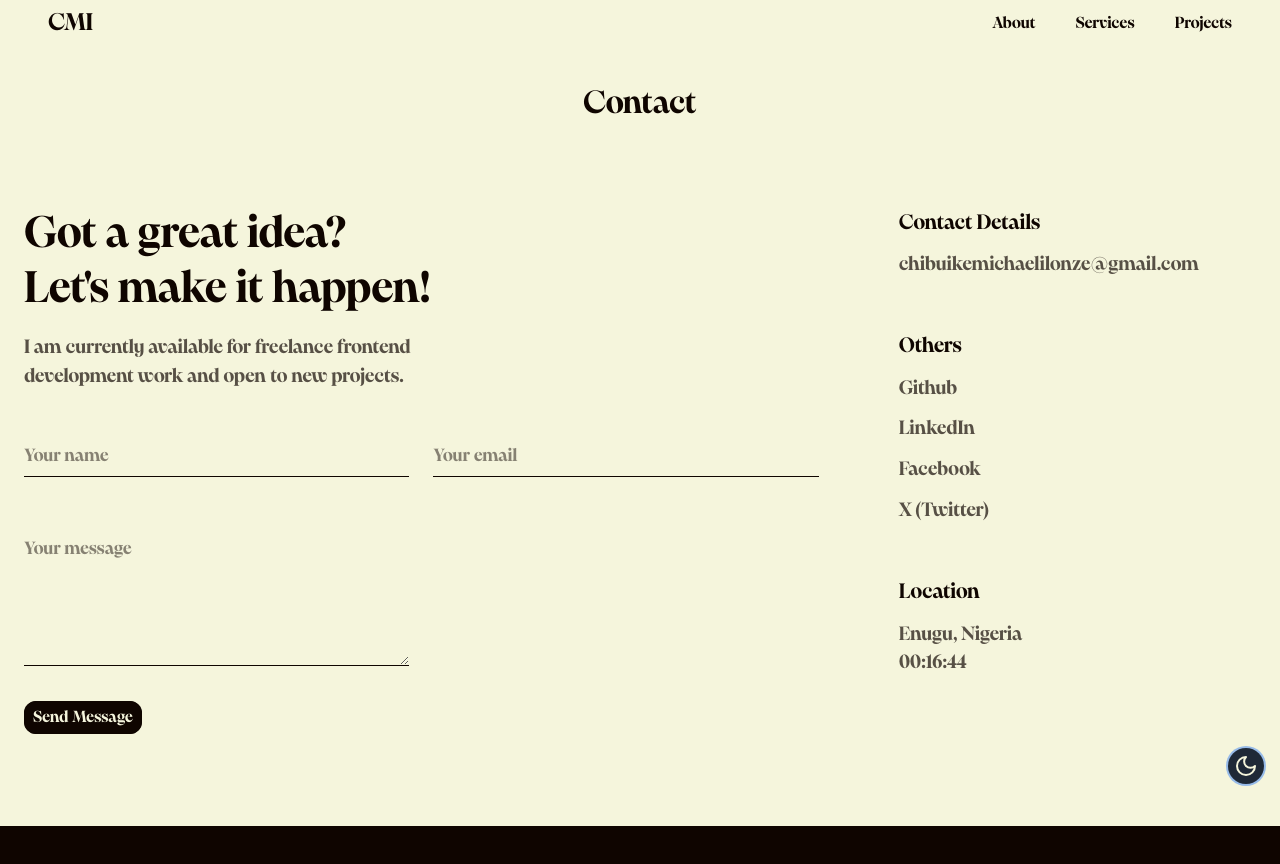
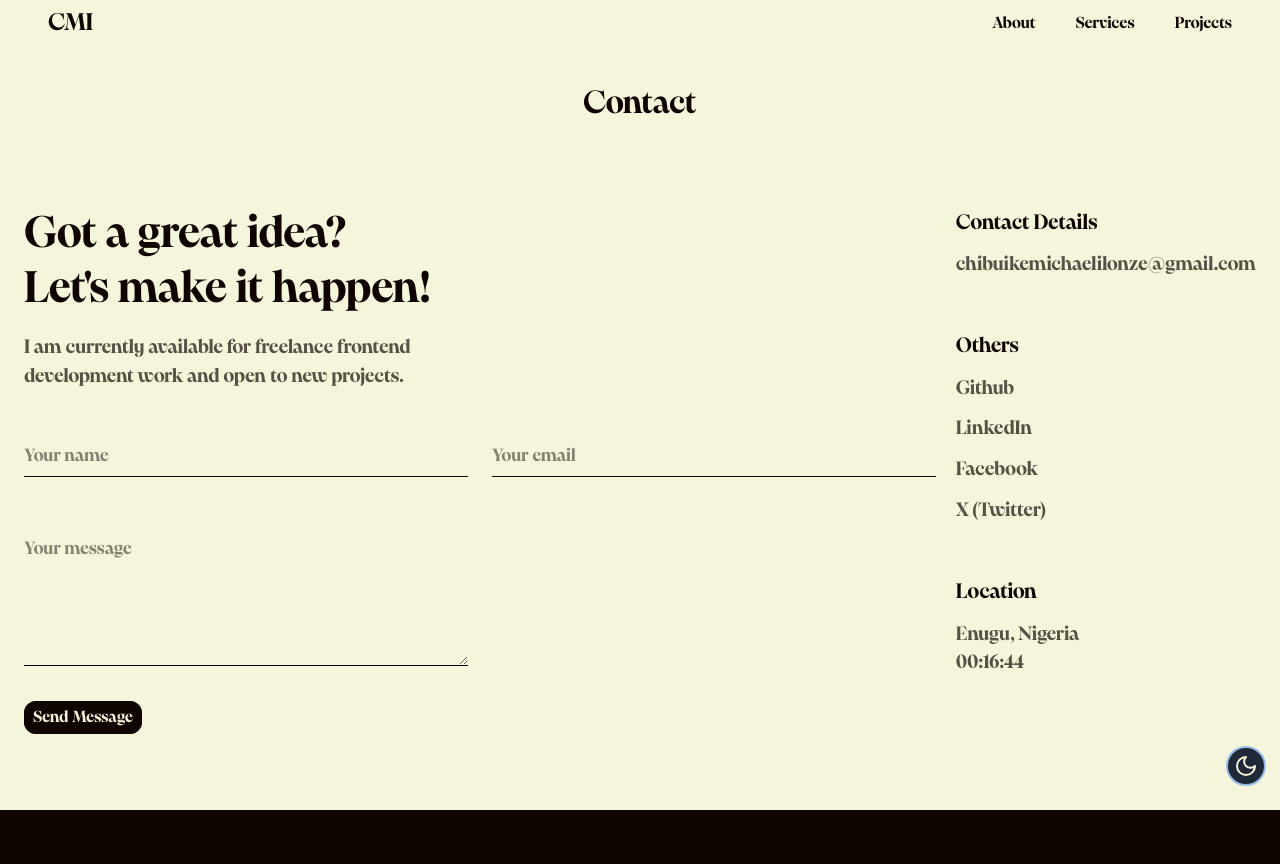
Before and after one commit to CMI-James/main-portfolio, a Next.js app: page /contact in a window 1280 px wide. Shown: the top 864 px of the page. Built offline with nearby package versions, Linux system fonts and the light colour scheme.

Commit message:
improvements

```diff
--- a/src/components/contact/Contact.jsx
+++ b/src/components/contact/Contact.jsx
@@ -4,17 +4,13 @@ import Section from "../layout/section";
 import SectionHeader from "../layout/section-header";
 import SectionBody from "../layout/section-body";
 
-
 export default function ContactMe({ className = "" }) {
   return (
-    <Section
-      className="theme-dark-light "
-      aria-label="contact me"
-    >
+    <Section className="theme-dark-light " aria-label="contact me">
       <SectionHeader title="Contact" />
       <SectionBody>
-        <div className=" flex flex-col gap-20 md:grid md:grid-cols-5 xl:grid-cols-6  pb-4 mt-20">
-          <div className="md:col-span-3 xl:col-span-4">
+        <div className=" flex flex-col md:flex-row gap-x-5  gap-y-20 ">
+          <div className="flex-1">
             <h3 className="max-w-lg 2xl:max-w-3xl text-heading-3 2xl:text-7xl font-semibold leading-tight ">
               Got a great idea? <br /> Let's make it happen!
             </h3>
--- a/src/components/contact/components/contactDetails.jsx
+++ b/src/components/contact/components/contactDetails.jsx
@@ -26,8 +26,8 @@ const ContactDetails = () => {
   const socialLinks = [
     { href: 'https://github.com/CMI-James', platform: 'Github' },
     { href: 'https://www.linkedin.com/in/chibuikem-ilonze-7397a522a/', platform: 'LinkedIn' },
-    { href: 'https://web.facebook.com/chibuike.ilonze.1', platform: 'Facebook' },
-    { href: 'https://twitter.com/CMIJames', platform: 'X (Twitter)' }
+    { href: 'https://web.facebook.com/CMIJames', platform: 'Facebook' },
+    { href: 'https://twitter.com/cmi_james', platform: 'X (Twitter)' }
   ];
 
   return (
@@ -35,7 +35,7 @@ const ContactDetails = () => {
       {/* Contact Details */}
       <div className="space-y-3">
         <H4>Contact Details</H4>
-        <div className="flex flex-col space-y-3 text-body-2 2xl:text-3xl">
+        <div className="flex flex-col space-y-3 text-body-2 2xl:text-3xl ">
           <SocialLink
             href="mailto:chibuikemichaelilonze@gmail.com"
             platform="chibuikemichaelilonze@gmail.com"
@@ -46,7 +46,7 @@ const ContactDetails = () => {
       {/* Social Links */}
       <div className="space-y-3">
         <H4>Others</H4>
-        <div className="space-y-3 text-body-2 2xl:text-3xl">
+        <div className="space-y-3 text-body-2 2xl:text-3xl  w-full md:flex flex-col grid grid-cols-2 grid-rows-2 justify-between items-end md:items-start ">
           {socialLinks.map((link, index) => (
             <SocialLink key={index} href={link.href} platform={link.platform} />
           ))}
--- a/src/components/contact/components/ui/reusable.jsx
+++ b/src/components/contact/components/ui/reusable.jsx
@@ -9,8 +9,10 @@ const SocialLink = ({ href, platform, bgColor }) => {
       target="_blank"
       rel="noreferrer"
     >
-      <div className="relative">
-        <span>{platform}</span>
+      <div className="relative max-w-full">
+        <span className="block overflow-hidden whitespace-nowrap text-ellipsis">
+          {platform}
+        </span>
         <span
           className={`absolute bottom-0 left-0 h-[0.10em] w-0 rounded-full bg-brown-1000 dark:bg-beige duration-300 ease-in-out group-hover:w-full`}
         ></span>
--- a/src/components/layout/section-header.jsx
+++ b/src/components/layout/section-header.jsx
@@ -39,7 +39,7 @@ const SectionHeader = ({ title, scrollYProgress }) => {
 
   return (
     <motion.p
-      className="z-[10000] sticky top-0.5 md:top-1 lg:top-0 mx-auto w-fit"
+      className="z-[10000] sticky top-0.5 md:top-1 lg:top-0 mx-auto w-fit  mb-20"
       style={{ fontSize, willChange: "transform" }} // Optimized for smoother animations
     >
       {title}
```
